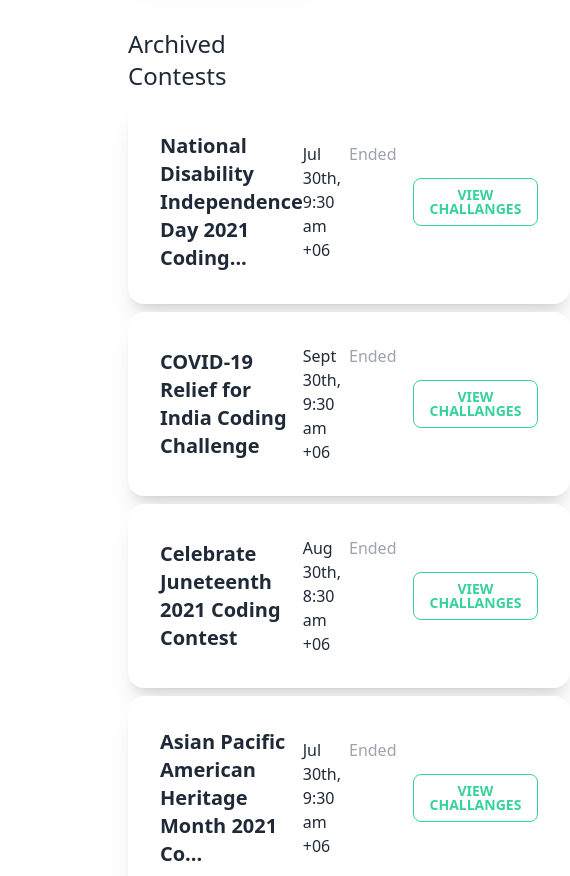
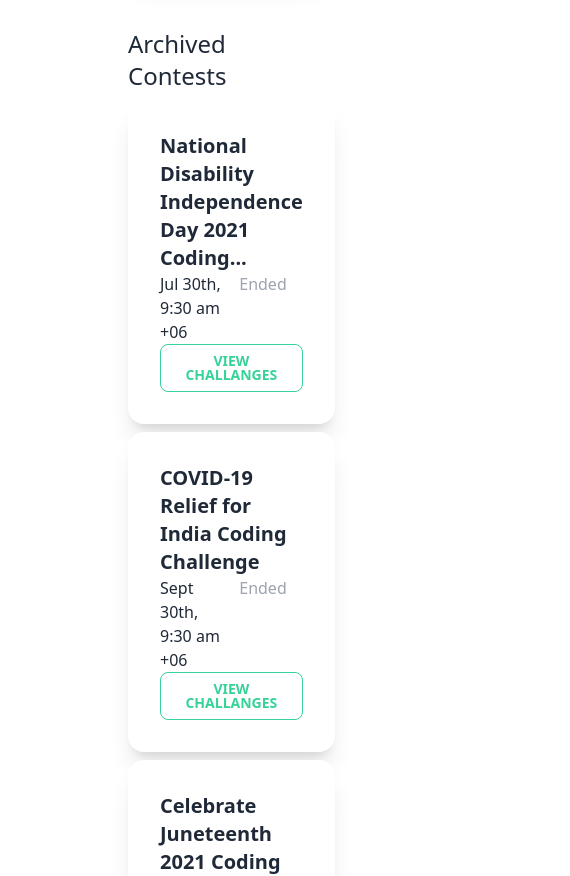
Before and after one commit to raselcsedev/coder-byte, a React (Create React App) app: page /contests in a window 390 px wide. Shown: the part 1140-2016 px from the top of the page, 570 px wide, since content can reach past the window. Built offline with nearby package versions, Linux system fonts and the light colour scheme; no server answers; the HTML template or start-up script is replaced by a standard one.

Commit message:
all certificate list

```diff
--- a/src/App.js
+++ b/src/App.js
@@ -26,6 +26,7 @@ import AllUsers from './features/Profiles/AllUsers';
 import ReviewProfile from './Components/GetCertificate/ReviewProfile';
 import TakeTest from './Components/GetCertificate/TakeTest';
 import CertificateConfirmPage from './Components/GetCertificate/CertificateConfirmPage';
+import AllCertificate from './Components/GetCertificate/AllCertificate';
 const queryClient = new QueryClient()
 
 function App() {
@@ -53,6 +54,7 @@ function App() {
           </Route>
 
           <Route path='/getcertified' element={<GetCertified></GetCertified>}></Route>
+          <Route path='/allcertificate' element={<AllCertificate></AllCertificate>}></Route>
           <Route path='/contests' element={<Contests></Contests>}></Route>
           <Route path='/reviewprofile' element={<ReviewProfile></ReviewProfile>}></Route>
           <Route path='/taketest' element={<TakeTest></TakeTest>}></Route>
--- /dev/null
+++ b/src/Components/GetCertificate/AllCertificate.js
@@ -0,0 +1,95 @@
+import React from 'react';
+import AllCertificates from './AllCertificates';
+
+const AllCertificate = () => {
+
+    const certificatelist = [
+        {
+          _id: 1,
+          name: "Java(Basic)",
+        },
+        {
+            _id: 2,
+            name: "JavaScript(Intermediate)",
+          },
+          {
+            _id: 3,
+            name: "c#(Basic)",
+          },
+          {
+            _id: 4,
+            name: "CSS",
+          },
+          {
+            _id: 5,
+            name: "Node.Js(Basic)",
+          },
+          {
+            _id: 6,
+            name: "Phython(Basic)",
+          },
+          {
+            _id: 7,
+            name: "Python(Intermediate)",
+          },
+          {
+            _id: 8,
+            name: "React(Basic)",
+          },
+          {
+            _id: 9,
+            name: "Rest API(Intermediate)",
+          },
+          {
+            _id: 10,
+            name: "SQL(Basic)",
+          },
+          {
+            _id: 11,
+            name: "SQL(Intermediate)",
+          },
+          {
+            _id: 12,
+            name: "SQL(Advanced)",
+          }
+
+      ];
+
+    return (
+        <div className='sm:mx-24 lg:mx-32 pt-20 mb-12'>
+            <div>
+            <h1 className="text-2xl font-extrabold">
+              coder<span className="text-lime-600">A</span>ccess
+            </h1>
+            <h1 className="text-sm font-semibold">Develop your skills</h1>
+            <div class="divider"></div>
+          </div>
+
+          <div className='flex bg-blue-600 py-12 px-8 space-x-4 rounded'>
+                <div>
+                    <h2 className='text-xl font-bold text-white mb-2'>Stand out from the crowd</h2>
+                    <p className='text-sm text-white'>Get certified in technical skills by taking the HackerRank Skills Certification Test</p>
+                </div>
+                <div>
+                   <h2 className='text-xl font-bold text-white mb-2'>Standardised Assessment</h2>
+                   <p className='text-sm text-white'>Assessments are organised around specific skills and are carefully curated based on years of recruiting data from 2000+ companies</p>
+                </div>
+                <div>
+                     <h2 className='text-xl font-bold text-white mb-2'>Enrich your profile</h2>
+                     <p className='text-sm text-white'>Upon successfully clearing an assessment, you can promote yourself using the HackerRank certificate to peers and employers</p>
+                </div>
+            </div>
+
+            <div>
+        <h1 className="text-xl font-bold mt-12 mb-5">Get Your Skills Certified</h1>
+      </div>
+      <div className="grid sm:grid-cols-1 md:grid-cols-2 lg:grid-cols-3 gap-5 mb-12">
+        {certificatelist.map((certificatelist) => (
+          <AllCertificates key={certificatelist._id} certificatelist={certificatelist}></AllCertificates>
+        ))}
+      </div>
+        </div>
+    );
+};
+
+export default AllCertificate;
--- /dev/null
+++ b/src/Components/GetCertificate/AllCertificates.js
@@ -0,0 +1,22 @@
+import React from "react";
+import { Link } from "react-router-dom";
+
+const AllCertificates = ({certificatelist}) => {
+    const {name, _id} = certificatelist;
+  return (
+    <div>
+      <div class="card lg:max-w-lg bg-base-100 shadow-xl">
+        <div class="card-body">
+          <h2 class="card-title">{name}</h2>
+          <div class="card-actions justify-start mt-12">
+          <Link to="/reviewprofile"><button class="py-2 px-2 border rounded border-green-600 text-xs text-green-600 font-bold hover:bg-green-600 hover:text-white">
+                Get Certified
+              </button></Link>
+          </div>
+        </div>
+      </div>
+    </div>
+  );
+};
+
+export default AllCertificates;
--- a/src/Components/GetCertificate/ArchivedContest.js
+++ b/src/Components/GetCertificate/ArchivedContest.js
@@ -7,7 +7,7 @@ const ArchivedContest = ({ challange }) => {
     <div>
       <div class="card bg-base-100 shadow-xl">
         <div class="card-body">
-          <div className="flex items-center">
+          <div className="lg:flex lg:items-center">
             <h2 class="card-title">{name}</h2>
             <p className="flex justify-end mr-4">{date} <span className="text-gray-400 ml-2">Ended</span></p>
             <Link to='/explore'>
--- a/src/Components/GetCertificate/Contests.js
+++ b/src/Components/GetCertificate/Contests.js
@@ -83,7 +83,7 @@ const Contests = () => {
       <div>
         <h1 className="text-2xl mt-2 mb-2">Archived Contests</h1>
       </div>
-      <div className="grid sm:grid-cols-1 md:grid-cols-2 lg:grid-cols-1 gap-2 mb-12">
+      <div className="grid sm:grid-cols-1 md:grid-cols-1 lg:grid-cols-1 gap-2 mb-12">
         {archived.map((challange) => (
           <ArchivedContest key={challange._id} challange={challange}></ArchivedContest>
         ))}
```
Also changed, not shown: src/Components/DashbordMain/DashbordMain.js (+48 -30 lines), src/Components/GetCertificate/Contest.js (+11 -5 lines).
